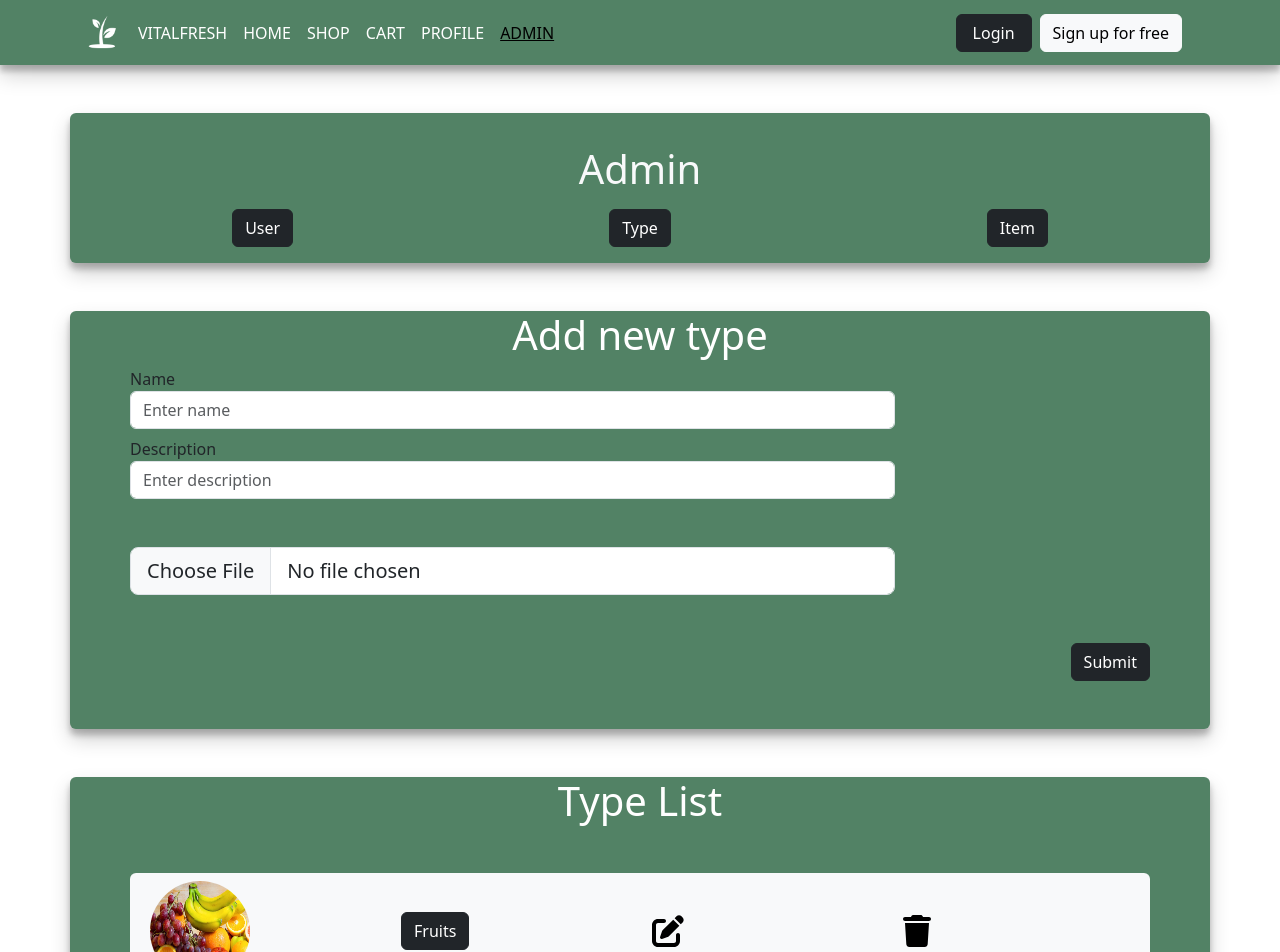
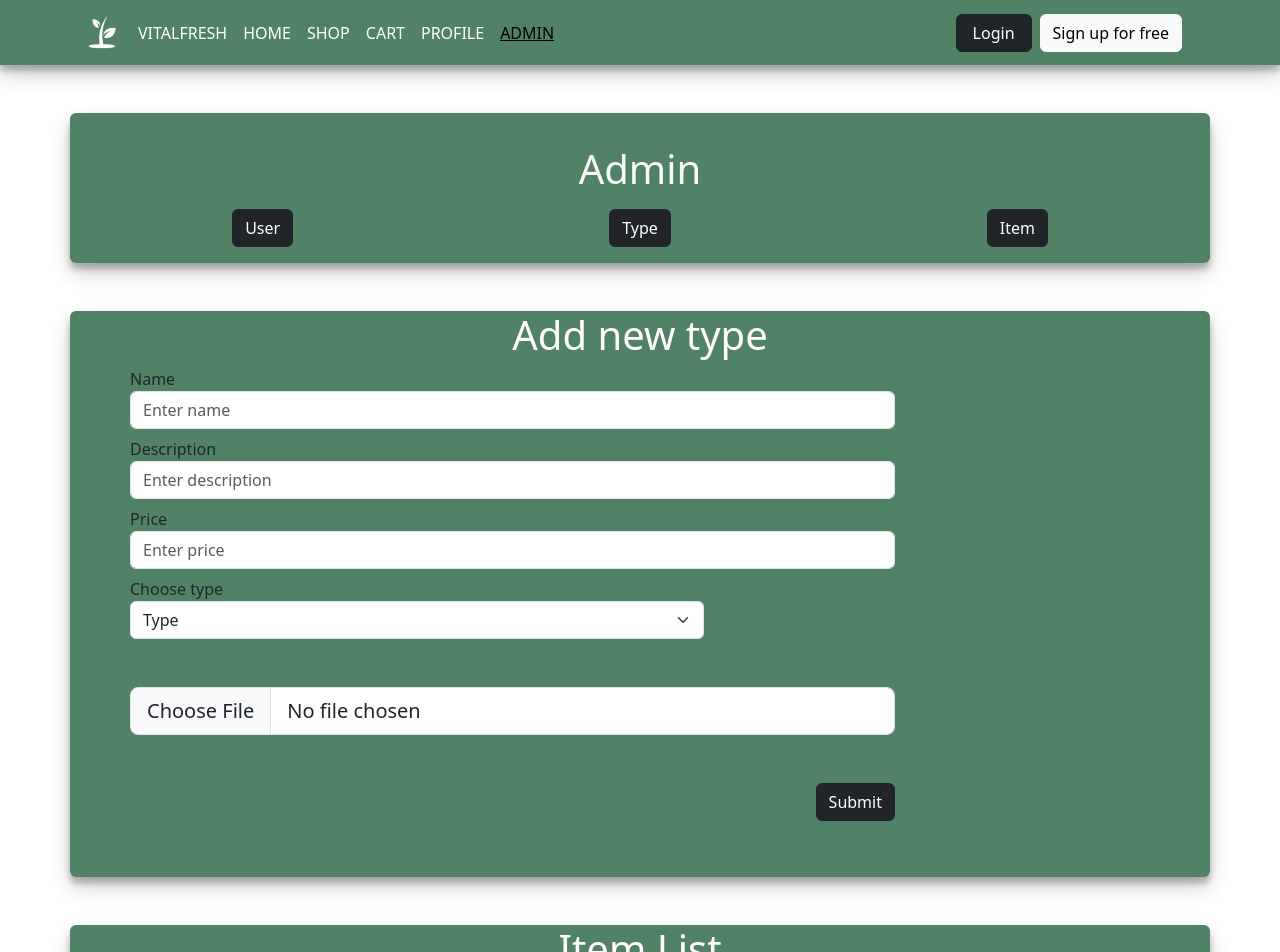
Before and after one commit to OlivierHub1/react-vitalfresh, a React (Vite) app: page /admin/item in a window 1280 px wide. Shown: the top 952 px of the page. Built offline with nearby package versions, Linux system fonts and the light colour scheme.

Commit message:
Add new file for admin

```diff
--- a/src/view/admin-component/Item.tsx
+++ b/src/view/admin-component/Item.tsx
@@ -1,7 +1,7 @@
-import { faPenToSquare, faTrash } from '@fortawesome/free-solid-svg-icons';
-import { FontAwesomeIcon } from '@fortawesome/react-fontawesome';
-import React, { useEffect, useState } from 'react'
-import { Link } from 'react-router-dom';
+import { faPenToSquare, faTrash } from "@fortawesome/free-solid-svg-icons";
+import { FontAwesomeIcon } from "@fortawesome/react-fontawesome";
+import React, { useEffect, useState } from "react";
+import { Link } from "react-router-dom";
 
 export const Item = () => {
   // Control size mobile (768) responsive
@@ -40,7 +40,23 @@ export const Item = () => {
               placeholder="Enter description"
             />
           </div>
-          <div className="form-group w-75 my-5">
+          <div className="form-group w-75 my-2">
+            <label htmlFor="exampleDescription">Price</label>
+            <input
+              type="number"
+              className="form-control"
+              placeholder="Enter price"
+            />
+          </div>
+          <div className="form-group w-75 my-2">
+          <label htmlFor="exampleDescription">Choose type</label>
+            <select className="form-select w-75" aria-label="Default select example">
+              <option selected>Type</option>
+              <option value="1">One</option>
+              <option value="2">Two</option>
+              <option value="3">Three</option>
+            </select>
+            <div className="form-group my-5">
               <input
                 className="form-control form-control-lg"
                 id="formFileLg"
@@ -52,17 +68,18 @@ export const Item = () => {
                 Submit
               </button>
             </div>
+          </div>
         </form>
       </section>
 
       <section className="container home-products bg-green-shadow rounded mt-5 mb-3 pb-5">
-        <h1 className="text-center">Type List</h1>
+        <h1 className="text-center">Item List</h1>
 
         <div className="row justify-content-center bg-light rounded m-5 p-2">
           <div className={`col align-self-center ${isMobile ? "mx-4" : ""}`}>
             <img
-              src="/src/assets/images/product/type/fruits.png"
-              alt="fruits"
+              src="/src/assets/images/product/fruits/apple.png"
+              alt="apple"
               className="img-round"
             />
           </div>
@@ -89,4 +106,4 @@ export const Item = () => {
       </section>
     </>
   );
-}
+};
--- a/src/view/admin-component/Type.tsx
+++ b/src/view/admin-component/Type.tsx
@@ -42,14 +42,6 @@ export const Type = () => {
               type="text"
               className="form-control"
               placeholder="Enter description"
-            />
-          </div>
-          <div className="form-group w-75 my-2">
-            <label htmlFor="exampleDescription">Price</label>
-            <input
-              type="number"
-              className="form-control"
-              placeholder="Enter price"
             />
           </div>
           <div className="form-group w-75 my-5">
```
Lines whose indentation alone changed are shown as unchanged.
